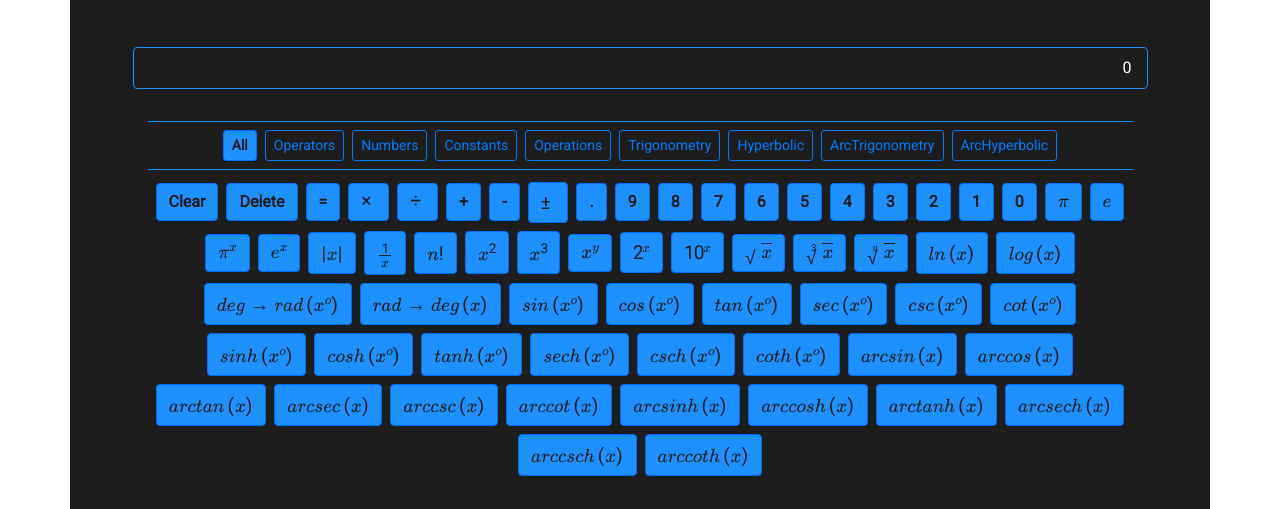
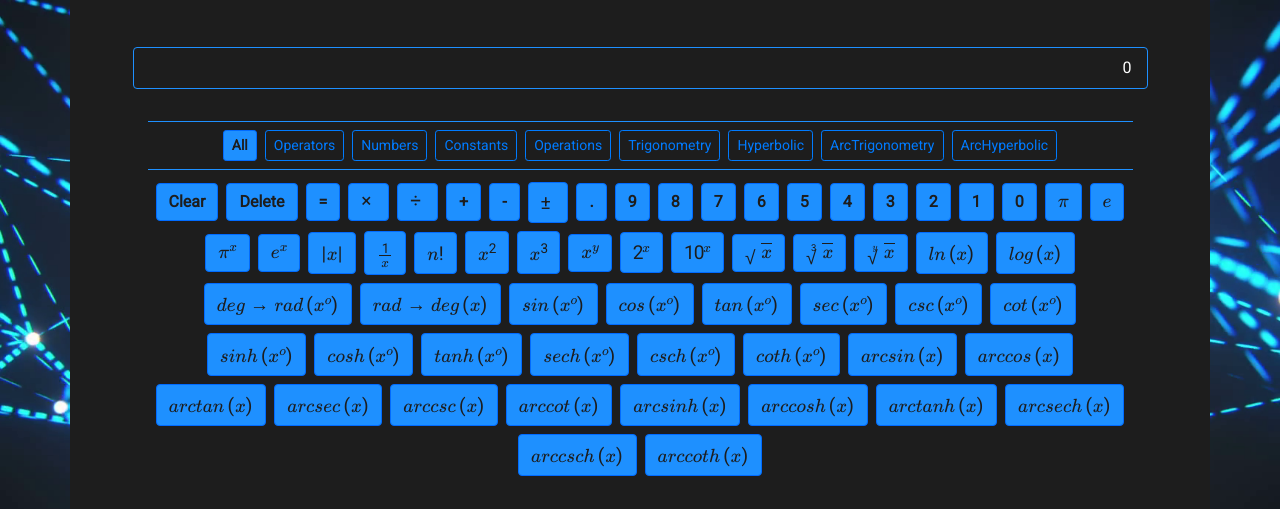
Before and after one commit to fauzancodes/mathematics-calculator, a plain HTML site: page index.html in a window 1280 px wide. Shown: the part 114-623 px from the top of the page. Drawn offline with nearby package versions, Linux system fonts and the light colour scheme.

Commit message:
Update index.html

```diff
--- a/index.html
+++ b/index.html
@@ -15,7 +15,7 @@
         <link rel="stylesheet" href="style.css">
         <title>Mathematics Calculator</title>
     </head>
-    <body>
+    <body style="background: url(background.png) no-repeat center fixed;background-size: cover;">
         <div class="container">
             <div class="row bg-dark text-light d-flex justify-content-center align-items-center">
                 <header class="my-5 col-12 col-sm-12 col-md-11 col-lg-11 col-xl-11 border-bottom border-primary">
```
